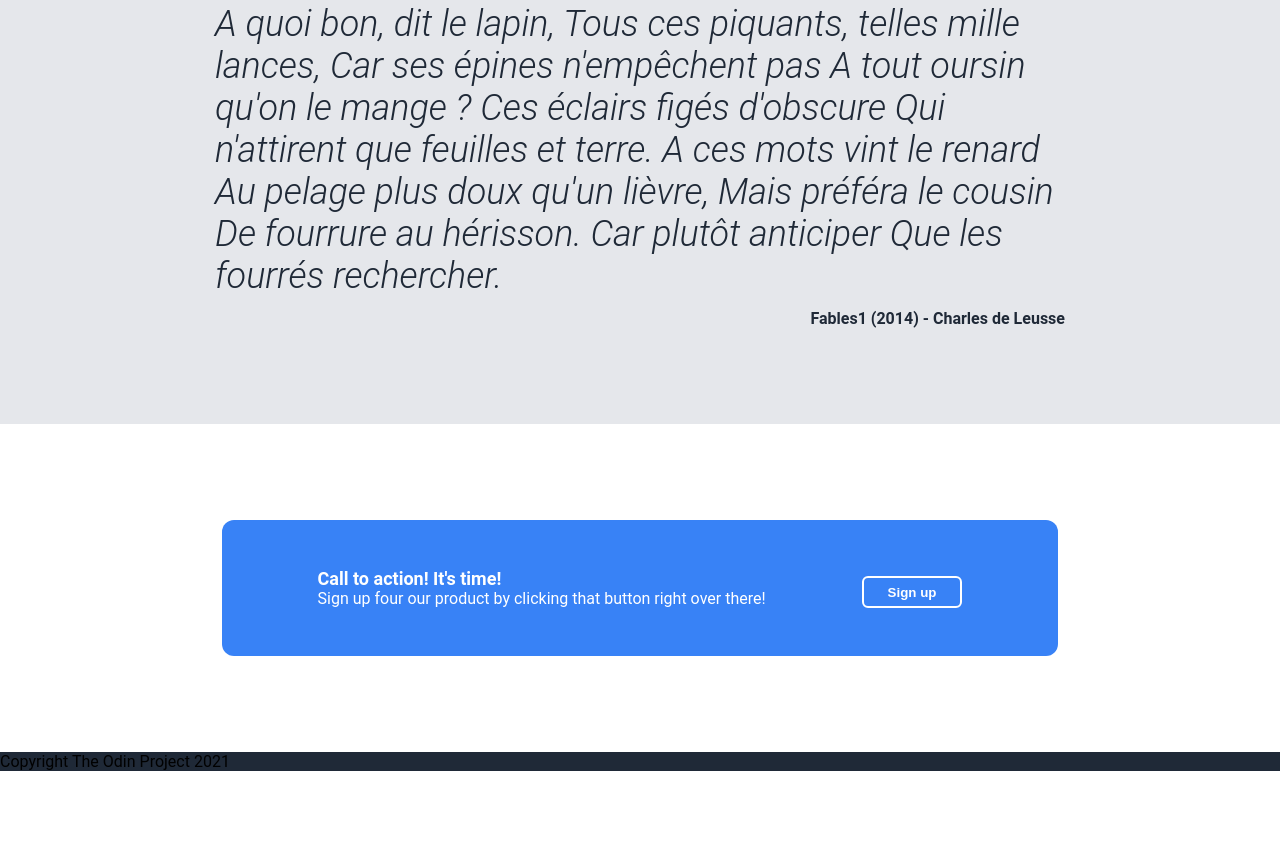
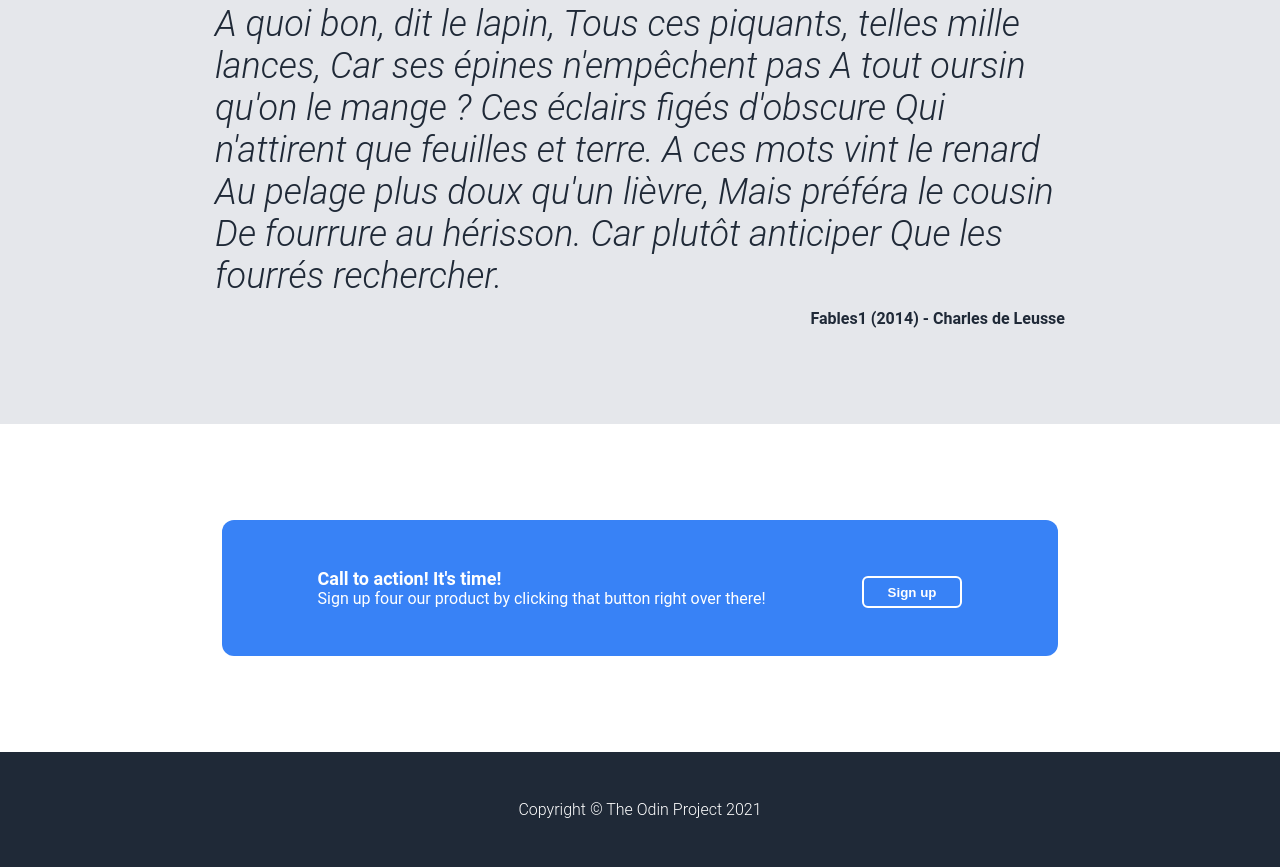
Before and after one commit to gozooit/landing_page, a plain HTML site: page index.html in a window 1280 px wide. Shown: the part 971-1838 px from the top of the page. Before the commit the page ends 1742 px from the top, so only its background shows below. Drawn offline with Linux system fonts and the light colour scheme.

Commit message:
styling footer

```diff
--- a/index.html
+++ b/index.html
@@ -68,7 +68,7 @@
     </div>
 
     <div class="footer">
-        <div class="footer-text">Copyright The Odin Project 2021</div>
+        <div class="footer-text">Copyright © The Odin Project 2021</div>
     </div>
 </body>
 </html>
--- a/style.css
+++ b/style.css
@@ -176,5 +176,13 @@ button {
 }
 
 .footer {
+    display: flex;
     background-color: #1f2937;
+    justify-content: center;
 }
+
+.footer-text {
+    color: white;
+    font-weight: 300;
+    padding: 48px;
+}
```
